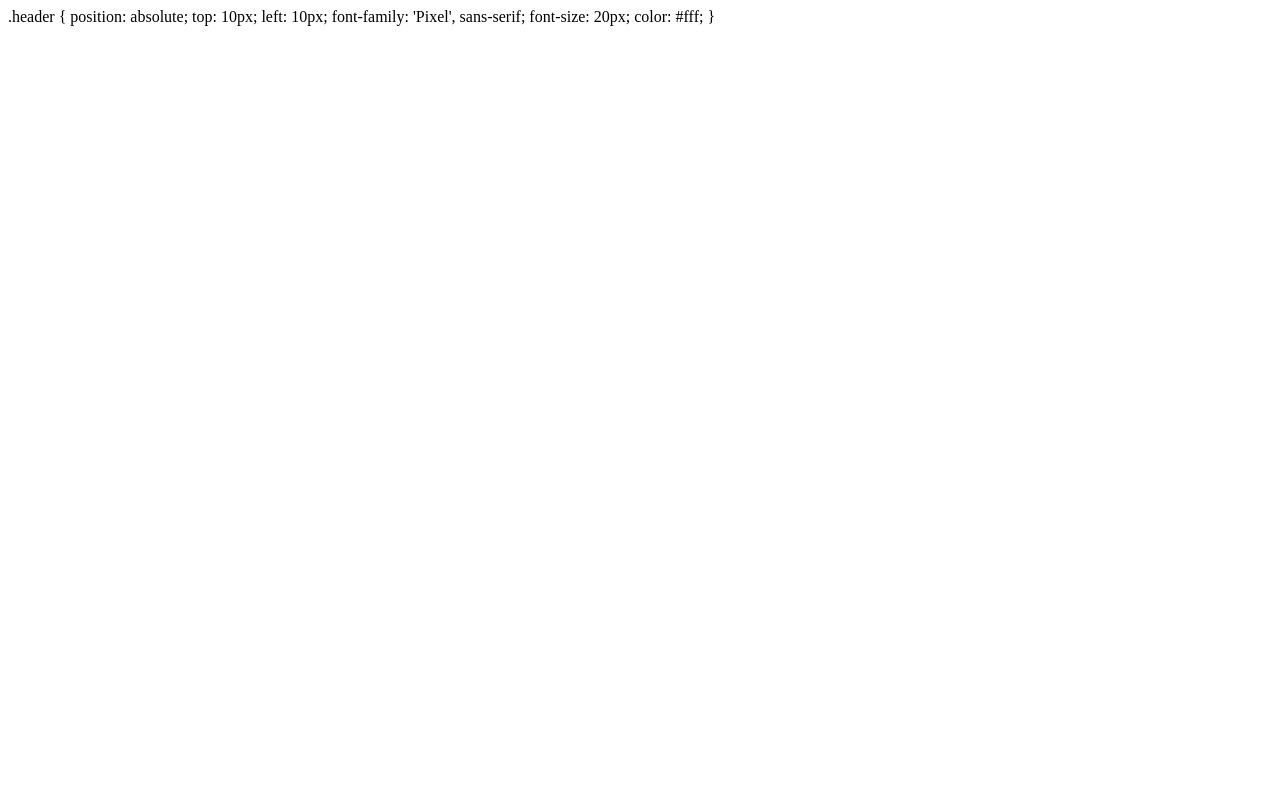
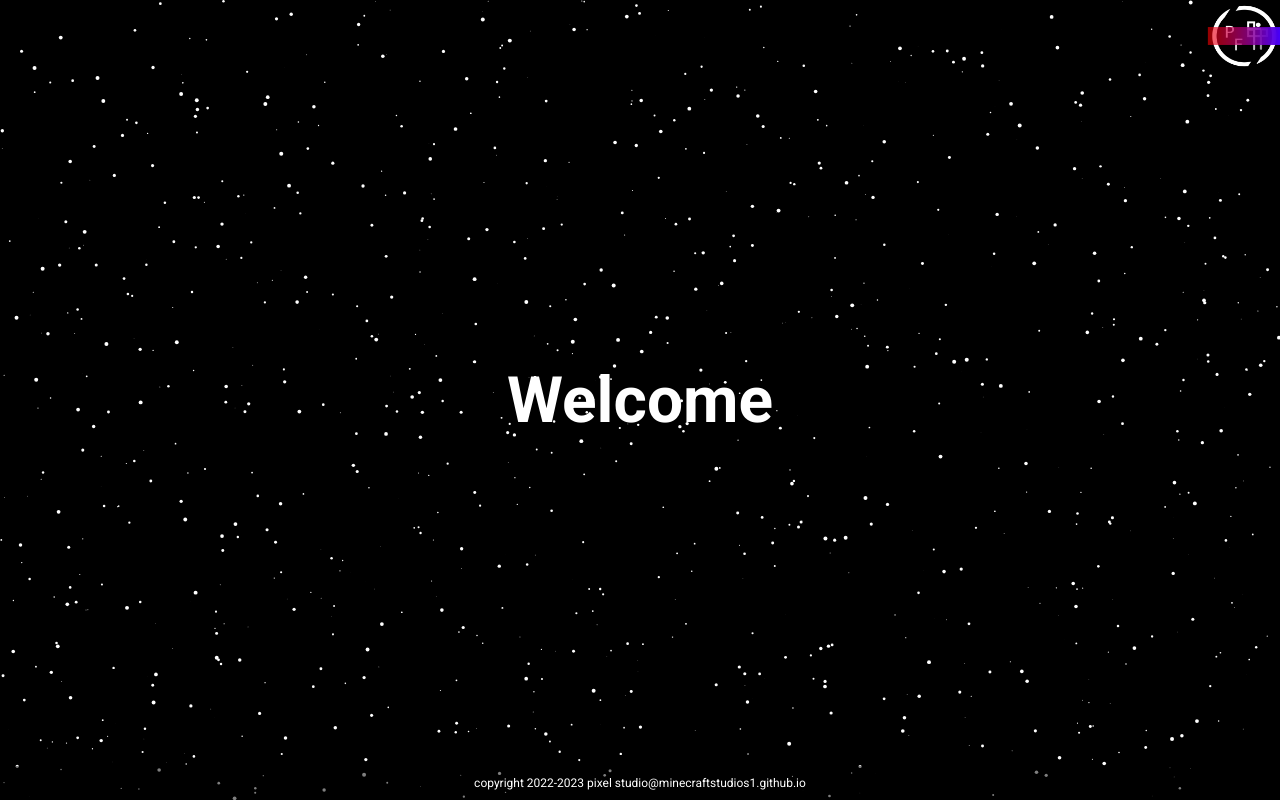
Before and after one commit to MineCraftStudios1/MineCraftStudios1.github.io, a plain HTML site: page index.html in a window 1280 px wide. Drawn offline with Linux system fonts and the light colour scheme; a web font is replaced by a local one.

Commit message:
Update index.html

```diff
--- a/index.html
+++ b/index.html
@@ -1,3 +1,32 @@
+//html doc,copyright PFStudio
+<!DOCTYPE html>
+<html lang="en">
+
+<head>
+  <meta charset="UTF-8">
+  <meta name="viewport" content="width=device-width, initial-scale=1.0">
+  <link rel="preconnect" href="https://fonts.gstatic.com">
+  <link href="https://fonts.googleapis.com/css2?family=Roboto:wght@400;700&display=swap" rel="stylesheet">
+  <style>
+    @font-face {
+      font-family: 'Pixel';
+      src: url('pixel-font.woff') format('woff'),
+           url('pixel-font.ttf') format('truetype');
+      font-weight: normal;
+      font-style: normal;
+    }
+    body {
+      margin: 0;
+      padding: 0;
+      display: flex;
+      justify-content: center;
+      align-items: center;
+      height: 100vh;
+      overflow: hidden;
+      background: linear-gradient(135deg, #2b1e78, #603cba);
+      font-family: 'Roboto', sans-serif;
+      position: relative;
+    }
       .header {
       position: absolute;
       top: 10px;
@@ -6,3 +35,109 @@
       font-size: 20px;
       color: #fff;
     }
+
+    .welcome-text {
+      position: absolute;
+      top: 50%;
+      left: 50%;
+      transform: translate(-50%, -50%);
+      font-size: 2em;
+      color: #fff;
+      z-index: 1;
+    }
+
+    canvas {
+      position: absolute;
+      top: 0;
+      left: 0;
+      z-index: 0;
+    }
+
+    .footer {
+      position: absolute;
+      bottom: 0;
+      width: 100%;
+      background-color: rgba(0, 0, 0, 0.5);
+      text-align: center;
+      padding: 10px 0;
+      color: #fff;
+      font-size: 12px;
+    }
+
+    .logo {
+      position: absolute;
+      top: 10px;
+      right: 10px;
+      width: 50px;
+      height: 50px;
+      transform: scale(1.5);
+    }
+
+  </style>
+</head>
+
+<body>
+  <div class="header">
+    <h2 style="font-family: 'Pixel', sans-serif; font-size: 20px; color: #fff; position: absolute; top: 10px; left: 10px;">Pixel Forge Studio</h2>
+  </div>
+  <div class="welcome-text">
+    <h1>Welcome</h1>
+  </div>
+  <canvas id="space"></canvas>
+  <div class="footer">
+    copyright 2022-2023 pixel studio@minecraftstudios1.github.io
+  </div>
+  <img class="logo" src="PF-Logo.png" alt="Pixel Forge Logo">
+  <script>
+    const canvas = document.getElementById('space');
+    const context = canvas.getContext('2d');
+
+    canvas.width = window.innerWidth;
+    canvas.height = window.innerHeight;
+
+    let stars = [];
+    const starCount = 1000;
+
+    for (let i = 0; i < starCount; i++) {
+      stars.push({
+        x: Math.random() * canvas.width,
+        y: Math.random() * canvas.height,
+        radius: Math.random() * 2,
+        color: 'white',
+        speed: Math.random() * 2 + 0.1,
+      });
+    }
+
+    function drawStars() {
+      context.fillStyle = '#000';
+      context.fillRect(0, 0, canvas.width, canvas.height);
+      for (let i = 0; i < starCount; i++) {
+        const star = stars[i];
+        context.beginPath();
+        context.arc(star.x, star.y, star.radius, 0, Math.PI * 2);
+        context.fillStyle = star.color;
+        context.fill();
+      }
+    }
+
+    function updateStars() {
+      for (let i = 0; i < starCount; i++) {
+        stars[i].y -= stars[i].speed;
+        if (stars[i].y < 0) {
+          stars[i].y = canvas.height;
+          stars[i].x = Math.random() * canvas.width;
+        }
+      }
+    }
+
+    function animate() {
+      drawStars();
+      updateStars();
+      requestAnimationFrame(animate);
+    }
+
+    animate();
+  </script>
+</body>
+
+</html>
```
Lines whose indentation alone changed are shown as unchanged.
